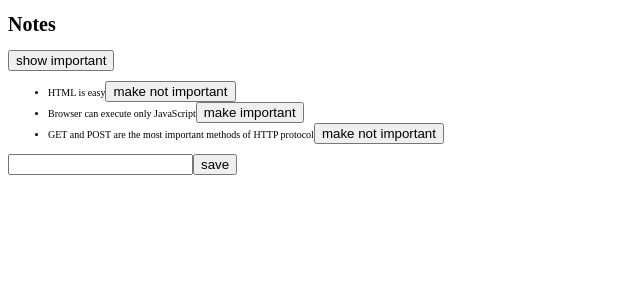
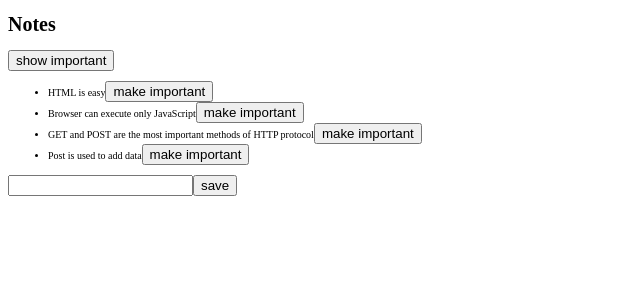
Before and after one commit to Madhusmitamis/04-kokoelman-renderointi, a React (Vite) app: page / in a window 1280 px wide. Shown: the top 300 px of the page, without its empty margins (0-640 px from the left). Built offline with nearby package versions, Linux system fonts and the light colour scheme; data requests are answered from the project's data file.

Commit message:
Extracting Communication with the Backend into a Separate Module part done.

```diff
--- a/db.json
+++ b/db.json
@@ -3,7 +3,7 @@
     {
       "id": "1",
       "content": "HTML is easy",
-      "important": true
+      "important": false
     },
     {
       "id": "2",
@@ -13,8 +13,12 @@
     {
       "id": "3",
       "content": "GET and POST are the most important methods of HTTP protocol",
-      "important": true
+      "important": false
+    },
+    {
+      "id": "104f",
+      "content": "Post is used to add data",
+      "important": false
     }
-
   ]
 }
--- a/src/App.jsx
+++ b/src/App.jsx
@@ -2,6 +2,7 @@
 import "./App.css";
 import axios from'axios'
 import Note from "./components/Note";
+import noteService from './services/notes'
 
 
 // const Note =({ note }) => {
@@ -15,20 +16,38 @@
   const [newNote, setNewNote] = useState('')
   const [showAll, setShowAll] = useState(true)
 
-  const hook = () => {
-    // console.log('effect')
-    axios
-      .get('http://localhost:3001/notes')
-      .then(response => {
-        // console.log('promise fulfilled')
-        setNotes(response.data)
-      })
-
-  }
-  useEffect(hook,[])
+  // const hook = () => {
+  //   // console.log('effect')
+  //   axios
+  //     .get('http://localhost:3001/notes')
+  //     .then(response => {
+  //       // console.log('promise fulfilled')
+  //       setNotes(response.data)
+  //     })
+  // }
+// useEffect(hook,[])
     //  console.log('render', notes.length, 'notes')
    // const result = notes.map(note => note.id)
   // console.log(result)
+  useEffect(() => {
+    noteService
+      .getAll()
+      .then(initialNotes => {
+        setNotes(initialNotes)
+      })
+  }, [])
+  const toggleImportanceOf = (id) => {
+    // console.log('importance of ' + id + ' needs to be toggled')
+// const url = `http://localhost:3001/notes/${id}`
+const note = notes.find(n => n.id === id)
+const changedNote = { ...note, important: !note.important }
+
+noteService
+    .update(id, changedNote)
+    .then(returnedNote => {
+      setNotes(notes.map(note => note.id !== id ? note : returnedNote))
+    })
+}
   const addNote = (event) => {
     event.preventDefault()
     const noteObject = {
@@ -36,25 +55,23 @@
       important: Math.random() < 0.5,
       // id: notes.length + 1,
     }
-    axios
-    .post('http://localhost:3001/notes', noteObject)
-    .then(response => {
-     setNotes(notes.concat(response.data))
+    // axios
+    // .post('http://localhost:3001/notes', noteObject)
+    noteService
+    .create(noteObject)
+    .then(returnedNote => {
+     setNotes(notes.concat(returnedNote))
      setNewNote('')
-      console.log(response)
+      // console.log(response)
     })
   //console.log('button clicked', event.target)
   }
-  const toggleImportanceOf = (id) => {
-      // console.log('importance of ' + id + ' needs to be toggled')
-  const url = `http://localhost:3001/notes/${id}`
-  const note = notes.find(n => n.id === id)
-  const changedNote = { ...note, important: !note.important }
 
-  axios.put(url, changedNote).then(response => {
-    setNotes(notes.map(n => n.id !== id ? n : response.data))
-  })
-}
+
+  // axios.put(url, changedNote).then(response => {
+  //   setNotes(notes.map(n => n.id !== id ? n : response.data))
+  // })
+
  const handleNoteChange = (event)=> {
     console.log(event.target.value)
     setNewNote(event.target.value)
--- /dev/null
+++ b/src/services/notes.js
@@ -0,0 +1,23 @@
+import axios from 'axios'
+const baseUrl = 'http://localhost:3001/notes'
+
+const getAll = () => {
+  const request = axios.get(baseUrl)
+  return request.then(response => {
+    return response.data})
+}
+
+const create = newObject => {
+  const request = axios.post(baseUrl, newObject)
+  return request.then(response => response.data)
+}
+
+const update = (id, newObject) => {
+  const request = axios.put(`${baseUrl}/${id}`, newObject)
+  return request.then(response => response.data)
+}
+export default {
+  getAll: getAll,
+  create: create,
+  update: update
+}
```
